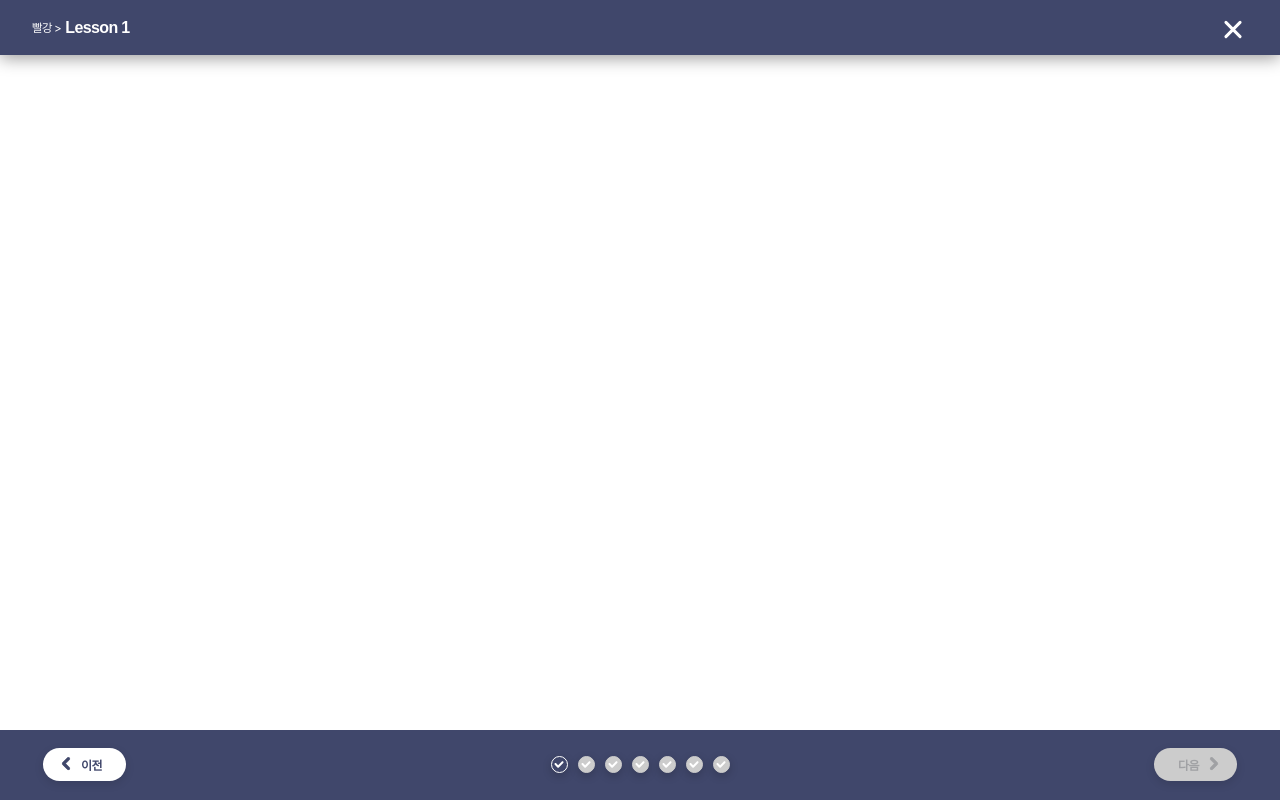
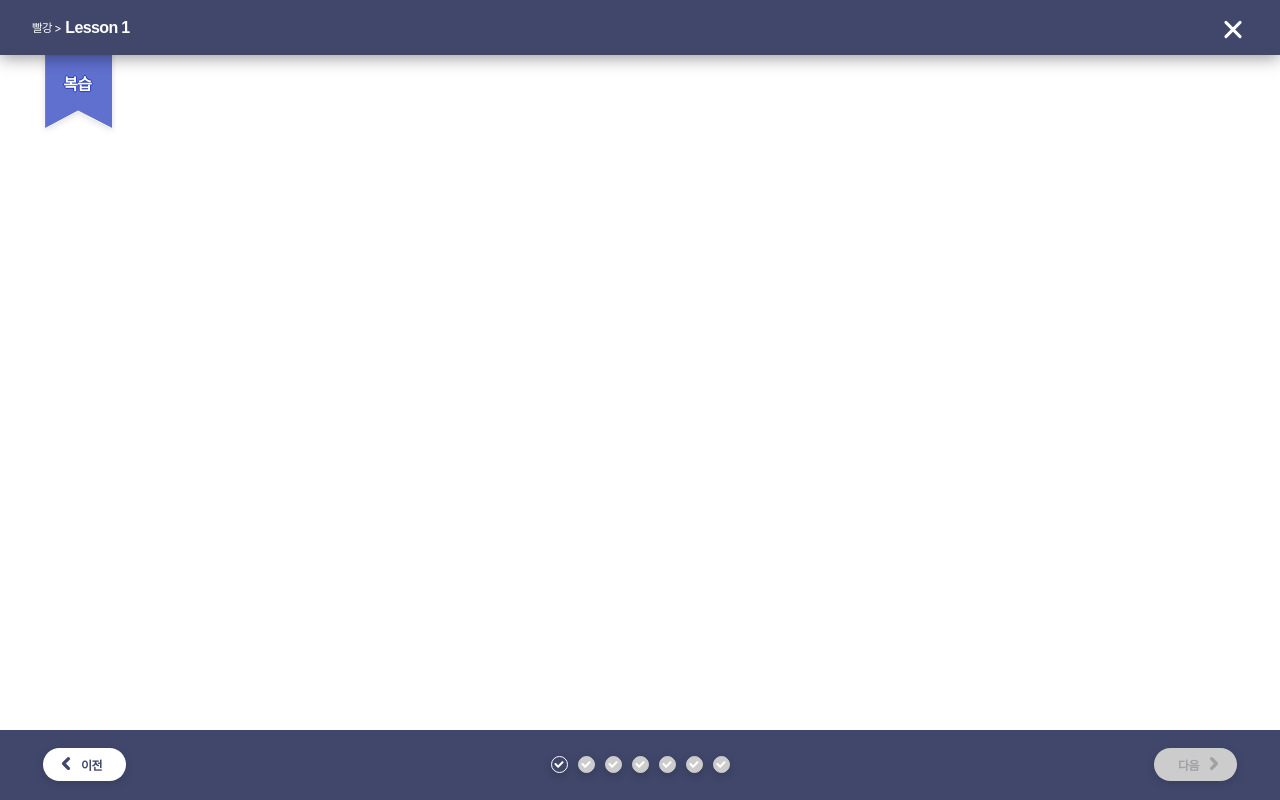
Before and after one commit to naynara87/chai_lecture, a React (Create React App) app: page /corner/1/page/1 in a window 1280 px wide. Built offline with nearby package versions, Linux system fonts and the light colour scheme; a web font is replaced by a local one.

Commit message:
BBC-569 코너명 표시팻말 추가

```diff
--- /dev/null
+++ b/src/components/atoms/CornerSignPost.tsx
@@ -0,0 +1,43 @@
+import styled from "@emotion/styled";
+import React from "react";
+import IconSignPost from "./svg/IconSignPost";
+
+interface CornerSignPostProps {
+  cornerName: string;
+}
+
+const SignPost = styled.div`
+  position: absolute;
+  top: 0;
+  left: 0;
+  transform: translateX(50%) translateY(50%);
+  width: 6.0416666667vw;
+  min-width: 48px;
+  height: 10.2777777778vh;
+  padding: 0 1.0416666667vw;
+  padding-top: 0.625vh;
+  line-height: 1.5;
+  font-weight: 600;
+  font-size: 1.25vw;
+  color: #ffffff;
+  display: flex;
+  justify-content: center;
+  align-items: center;
+`;
+
+const SignTitle = styled.span`
+  position: relative;
+  z-index: 1;
+  text-shadow: -1px 0 #293db5, 0 1px #293db5, 1px 0 #293db5, 0 -1px #293db5;
+`;
+
+const CornerSignPost = ({ cornerName }: CornerSignPostProps) => {
+  return (
+    <SignPost>
+      <IconSignPost />
+      <SignTitle>{cornerName}</SignTitle>
+    </SignPost>
+  );
+};
+
+export default CornerSignPost;
--- /dev/null
+++ b/src/components/atoms/svg/IconSignPost.tsx
@@ -0,0 +1,51 @@
+import React from "react";
+import styled from "@emotion/styled";
+
+const Svg = styled.svg`
+  position: absolute;
+  top: 0;
+  left: 0;
+  width: 100%;
+`;
+
+const IconSignPost = () => {
+  return (
+    <Svg viewBox="0 0 120 200" fill="none" xmlns="http://www.w3.org/2000/svg">
+      <g filter="url(#filter0_d_256_37847)">
+        <path d="M10 7H114V135L61.1613 107.837L10 135V7Z" fill="#6070CF" />
+      </g>
+      <defs>
+        <filter
+          id="filter0_d_256_37847"
+          x="0"
+          y="0"
+          width="124"
+          height="148"
+          filterUnits="userSpaceOnUse"
+          color-interpolation-filters="sRGB"
+        >
+          <feFlood flood-opacity="0" result="BackgroundImageFix" />
+          <feColorMatrix
+            in="SourceAlpha"
+            type="matrix"
+            values="0 0 0 0 0 0 0 0 0 0 0 0 0 0 0 0 0 0 127 0"
+            result="hardAlpha"
+          />
+          <feOffset dy="3" />
+          <feGaussianBlur stdDeviation="5" />
+          <feComposite in2="hardAlpha" operator="out" />
+          <feColorMatrix type="matrix" values="0 0 0 0 0 0 0 0 0 0 0 0 0 0 0 0 0 0 0.12 0" />
+          <feBlend mode="normal" in2="BackgroundImageFix" result="effect1_dropShadow_256_37847" />
+          <feBlend
+            mode="normal"
+            in="SourceGraphic"
+            in2="effect1_dropShadow_256_37847"
+            result="shape"
+          />
+        </filter>
+      </defs>
+    </Svg>
+  );
+};
+
+export default IconSignPost;
--- a/src/components/molecules/Header.tsx
+++ b/src/components/molecules/Header.tsx
@@ -12,12 +12,13 @@ const HeaderContainer = styled.header`
   width: 100%;
   height: 55px;
   padding: 0 32px;
+  z-index: 1;
   background-color: #40476b;
   -webkit-box-shadow: 0 3px 16px rgba(0, 0, 0, 0.4);
   box-shadow: 0 3px 16px rgba(0, 0, 0, 0.4);
   @media all and (max-width: 1024px) {
     padding: 0 3.125vw;
-    height: 5.4166666667vw;
+    /* height: 5.4166666667vw; */
   }
 `;
 
--- a/src/components/pages/CornerPage.tsx
+++ b/src/components/pages/CornerPage.tsx
@@ -1,4 +1,4 @@
-import React, { useState } from "react";
+import React, { useEffect, useState } from "react";
 import CommonPageLayout from "../Layouts/CommonPageLayout";
 import Footer from "../molecules/Footer";
 import Header from "../molecules/Header";
@@ -8,15 +8,27 @@ import useCorner from "../../hooks/useCorner";
 import usePage from "../../hooks/usePage";
 import { useNavigate } from "react-router-dom";
 import { getPageUrl } from "../../utils/url";
+import CornerSignPost from "../atoms/CornerSignPost";
+import { getCorner } from "../../data/tempApi";
 
 const CornerPage = () => {
   const { pageIds, cornerId } = useCorner();
   const [isPageCompleted, setIsPageCompleted] = useState(false);
+  const [cornerTitle, setCornerTitle] = useState("");
   const { page: currentPage } = usePage();
   const navigate = useNavigate();
 
   const pageIndex = pageIds.findIndex((id) => id === currentPage?.id);
-
+  useEffect(() => {
+    if (!cornerId) {
+      return;
+    }
+    const getCurrentCorner = async () => {
+      const currentCorner = await getCorner(cornerId);
+      setCornerTitle(currentCorner?.title ?? "");
+    };
+    getCurrentCorner();
+  }, [cornerId]);
   const handleClickNext = () => {
     if (cornerId) {
       navigate(getPageUrl(cornerId, pageIds[pageIndex + 1]));
@@ -47,6 +59,7 @@ const CornerPage = () => {
         handleClickNext={handleClickNext}
         isPageCompleted={isPageCompleted}
       />
+      <CornerSignPost cornerName={cornerTitle} />
     </CommonPageLayout>
   );
 };
--- a/src/data/dummyData.ts
+++ b/src/data/dummyData.ts
@@ -20,7 +20,7 @@ export const dummyData: AppData = {
       id: 1,
       type: "review",
       title: "복습",
-      isCompleted: false,
+      isCompleted: true,
       introduction: {
         title: "복습모달 제목",
         description: "복습 모달 문구",
```
